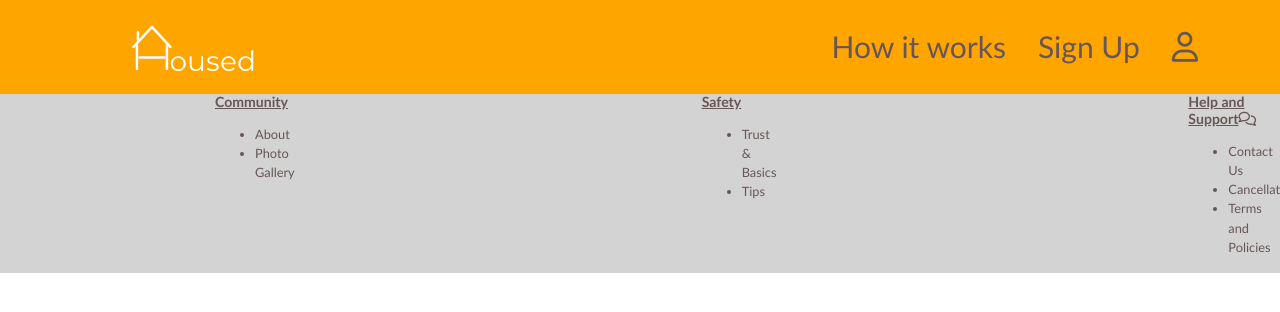
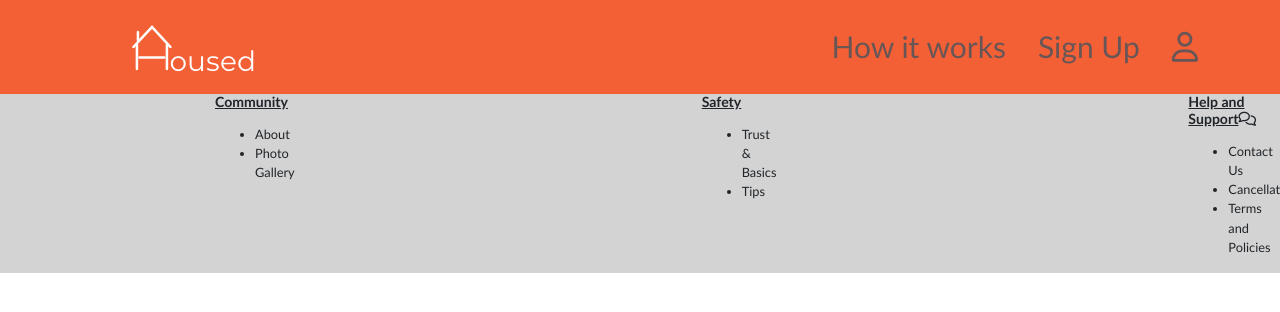
Before and after one commit to fluturecode/HOUSED-AirBnB-React-MERN, a React (Create React App) app in the folder client/: page /confirmation in a window 1280 px wide. Shown: the top 312 px of the page. Built offline with nearby package versions, Linux system fonts and the light colour scheme; the HTML template or start-up script is replaced by a standard one.

Commit message:
updated color pattern

```diff
--- a/client/src/App.css
+++ b/client/src/App.css
@@ -1,6 +1,13 @@
 * {
   font-family: Gill Sans, sans-serif;
-  color: rgb(104, 86, 86);
+}
+
+body {
+  --orange-color: #f46036ff;
+  --ltBlue-color: #5b85aaff;
+  --purple-color: #414770ff;
+  --violet-color: #372248ff;
+  --dark-color: ;
 }
 
 @media screen and (max-width: 480px) {
--- a/client/src/styles/home.css
+++ b/client/src/styles/home.css
@@ -70,7 +70,7 @@
 }
 
 .header {
-  color: #ffa500;
+  color: var(--orange-color);
   text-decoration: underline;
   padding-bottom: 50px;
   margin: auto;
--- a/client/src/styles/nav.css
+++ b/client/src/styles/nav.css
@@ -1,7 +1,8 @@
 .navbar {
   overflow: hidden;
-  background-color: #ffa500;
+  background-color: var(--orange-color);
 }
+
 .navbar a {
   float: left;
   color: white;
@@ -46,7 +47,6 @@
 }
 
 .nav-name {
-  /* background-color: lightseagreen; */
   margin-top: 15px;
   color: white;
 }
```
Also changed, not shown: client/src/images/housed.logo.png (added).
